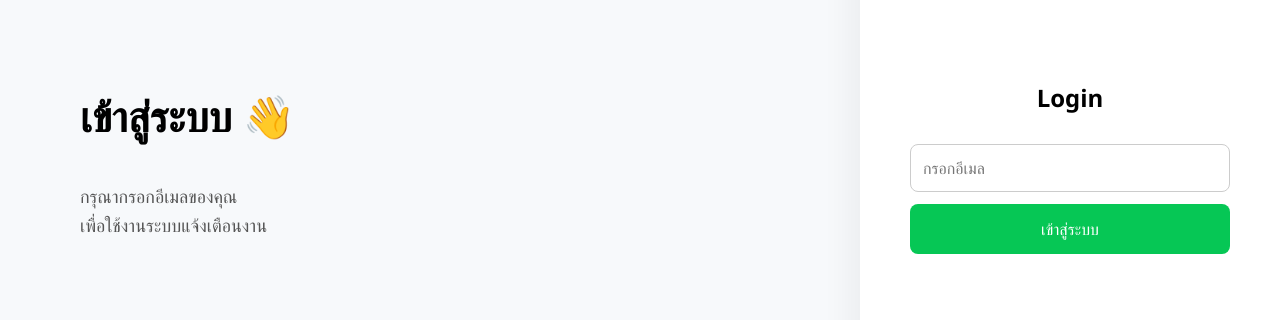
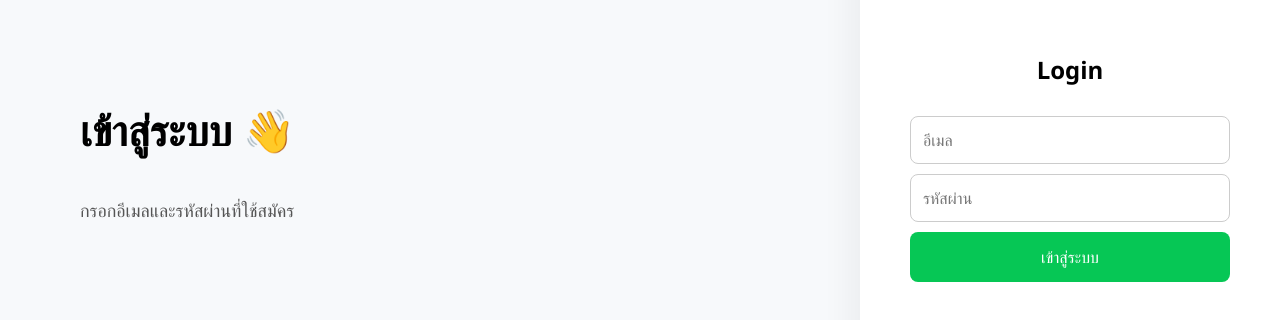
Before and after one commit to icebam141414-hue/assignment-reminder2, a website: page login2.html in a window 1280 px wide. Shown: the part 242-562 px from the top of the page. Drawn offline with Linux system fonts and the light colour scheme.

Commit message:
Update login2.html

```diff
--- a/login2.html
+++ b/login2.html
@@ -6,45 +6,37 @@
 <meta name="viewport" content="width=device-width, initial-scale=1.0">
 <link rel="stylesheet" href="login.css">
 </head>
+
 <body>
 
 <div class="login-page">
 
   <div class="login-info">
     <h1>เข้าสู่ระบบ 👋</h1>
-    <p>
-      กรุณากรอกอีเมลของคุณ<br>
-      เพื่อใช้งานระบบแจ้งเตือนงาน
-    </p>
+    <p>กรอกอีเมลและรหัสผ่านที่ใช้สมัคร</p>
   </div>
 
   <div class="login-card">
     <h2>Login</h2>
 
-    <form action="/login-email" method="POST">
+    <form action="/login" method="POST">
 
       <input
       type="email"
       name="email"
-        placeholder="กรอกอีเมล"
+      placeholder="อีเมล"
       required
-        style="
-        width:100%;
-        padding:12px;
-        margin-bottom:12px;
-        border-radius:8px;
-        border:1px solid #ccc;
-        ">
+      style="width:100%;padding:12px;margin-bottom:10px;border-radius:8px;border:1px solid #ccc;">
 
-      <button type="submit" style="
-        width:100%;
-        padding:14px;
-        border:none;
-        border-radius:8px;
-        background:#06C755;
-        color:white;
-        font-size:16px;
-        cursor:pointer;">
+      <input
+      type="password"
+      name="password"
+      placeholder="รหัสผ่าน"
+      required
+      style="width:100%;padding:12px;margin-bottom:10px;border-radius:8px;border:1px solid #ccc;">
+
+      <button type="submit"
+      style="width:100%;padding:14px;border:none;border-radius:8px;background:#06C755;color:white;font-size:16px;">
       เข้าสู่ระบบ
       </button>
 
```
Lines whose indentation alone changed are shown as unchanged.
